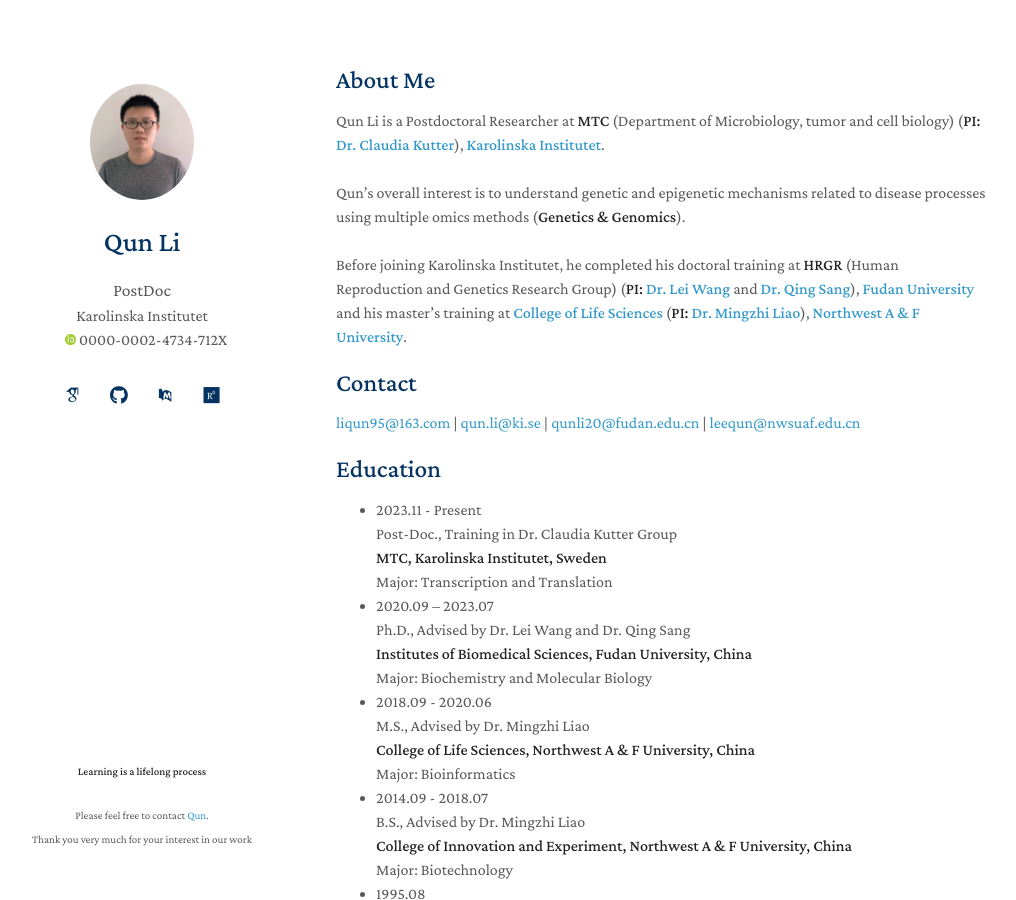
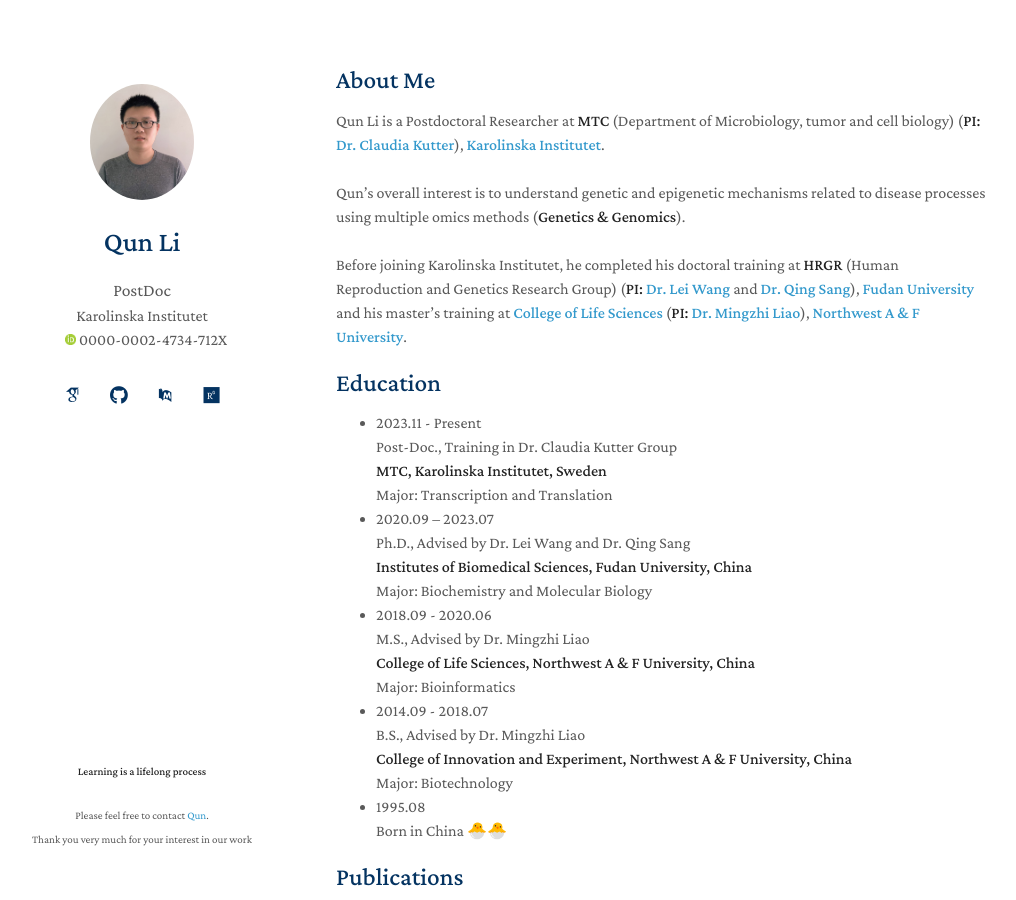
Before and after one commit to liqunbio/liqunbio.github.io, a Jekyll site: the page built from index.md, in a window 1280 px wide and 900 px high. Shown: the whole window, without its empty margins (134-1150 px from the left). Built offline with Jekyll 4.4.1, drawn with Linux system fonts in a browser that asks for light colours; some web fonts are replaced; comment, search, counter and statistics services are not loaded; our own code applies the rules of GitHub Pages for plain Markdown files; some of the changed text lies outside the part shown.

Commit message:
Update index.md

```diff
--- a/index.md
+++ b/index.md
@@ -10,8 +10,6 @@ Qun's overall interest is to understand genetic and epigenetic mechanisms relate
 <br>
 Before joining Karolinska Institutet, he completed his doctoral training at [**HRGR**](https://reprod-genet.fudan.edu.cn/) (Human Reproduction and Genetics Research Group) (**PI: [Dr. Lei Wang](https://reprod-genet.fudan.edu.cn/laben/c5/0f/c23194a247055/page.htm)** and **[Dr. Qing Sang](https://reprod-genet.fudan.edu.cn/laben/c5/10/c23194a247056/page.htm)**), **[Fudan University](https://www.fudan.edu.cn/)** and his master's training at **[College of Life Sciences](https://sm.nwafu.edu.cn/index.htm)** (**PI: [Dr. Mingzhi Liao](https://sm.nwafu.edu.cn/szdw/js2/389648.htm)**), **[Northwest A & F University](https://www.nwsuaf.edu.cn/)**. <br>
 
-## Contact
-[liqun95@163.com](mailto:liqun95@163.com) | [qun.li@ki.se](mailto:qun.li@ki.se) | [qunli20@fudan.edu.cn](mailto:qunli20@fudan.edu.cn) | [leequn@nwsuaf.edu.cn](mailto:leequn@nwsuaf.edu.cn)
 
 ## Education
 - 2023.11 - Present <br>
```
Also changed, not shown: other parts of index.md (+3 -0 lines).
